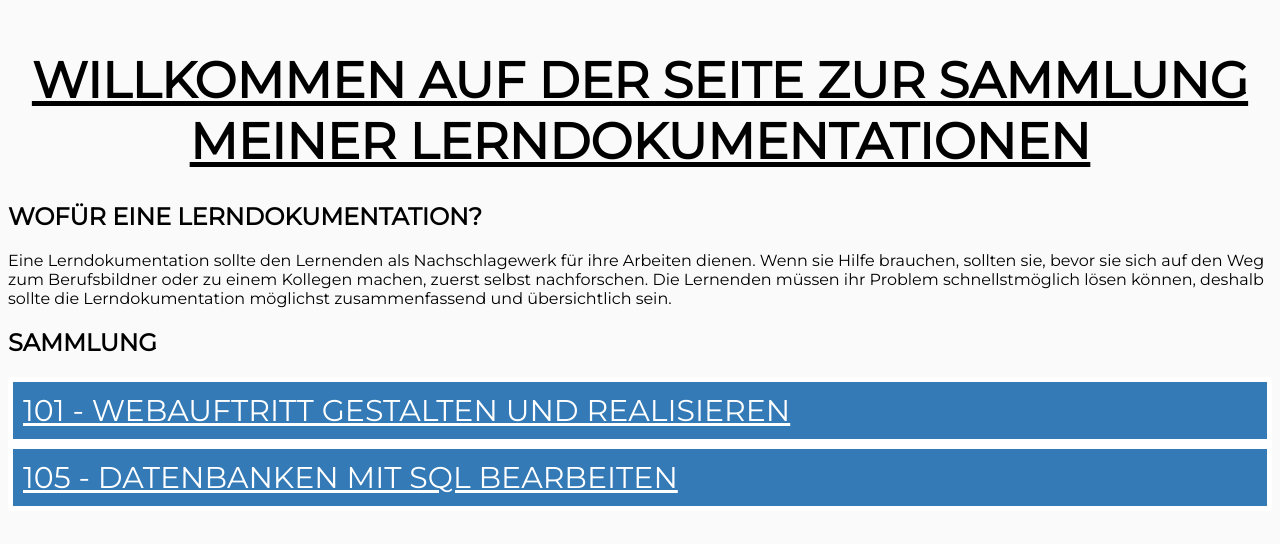
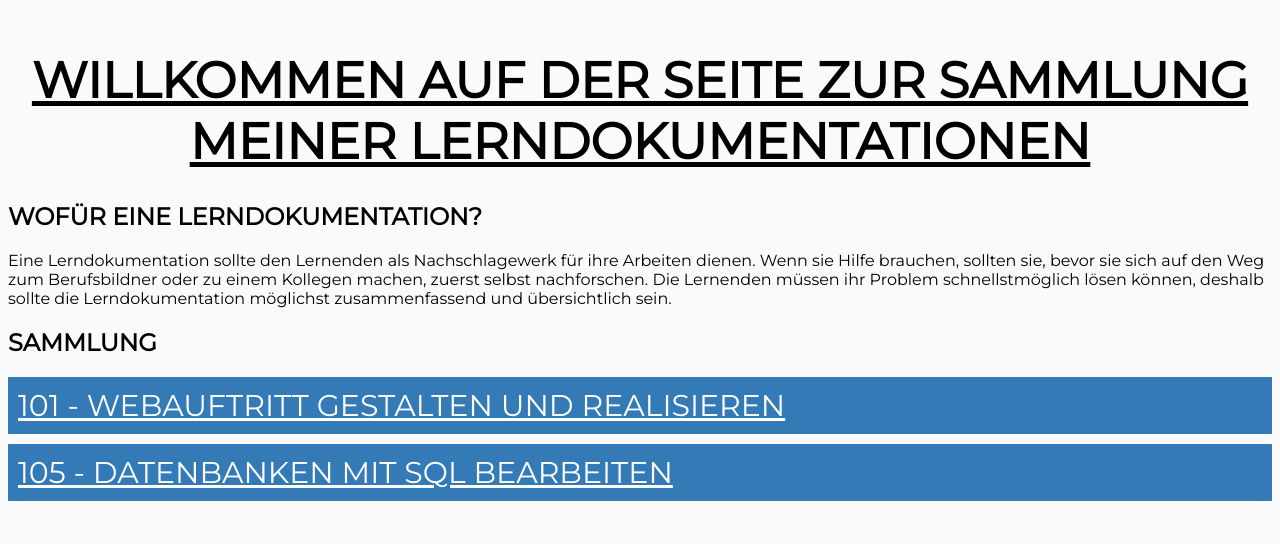
Before and after one commit to ninotkalec/Lerndokumentationen, a plain HTML site: page index.html in a window 1280 px wide. Drawn offline with Linux system fonts and the light colour scheme.

Commit message:
asdöflasj

```diff
--- a/style.css
+++ b/style.css
@@ -11,12 +11,12 @@ html {
 #haupt a{
     padding: 10px;
     color: white;
-    border: 5px solid;
     text-decoration: underline;
     text-transform: uppercase;
     font-size: 30px;
     background-color: #337ab7;
     display: block;
+    margin-bottom: 10px;
 }
 nav {
     float: left;
```
